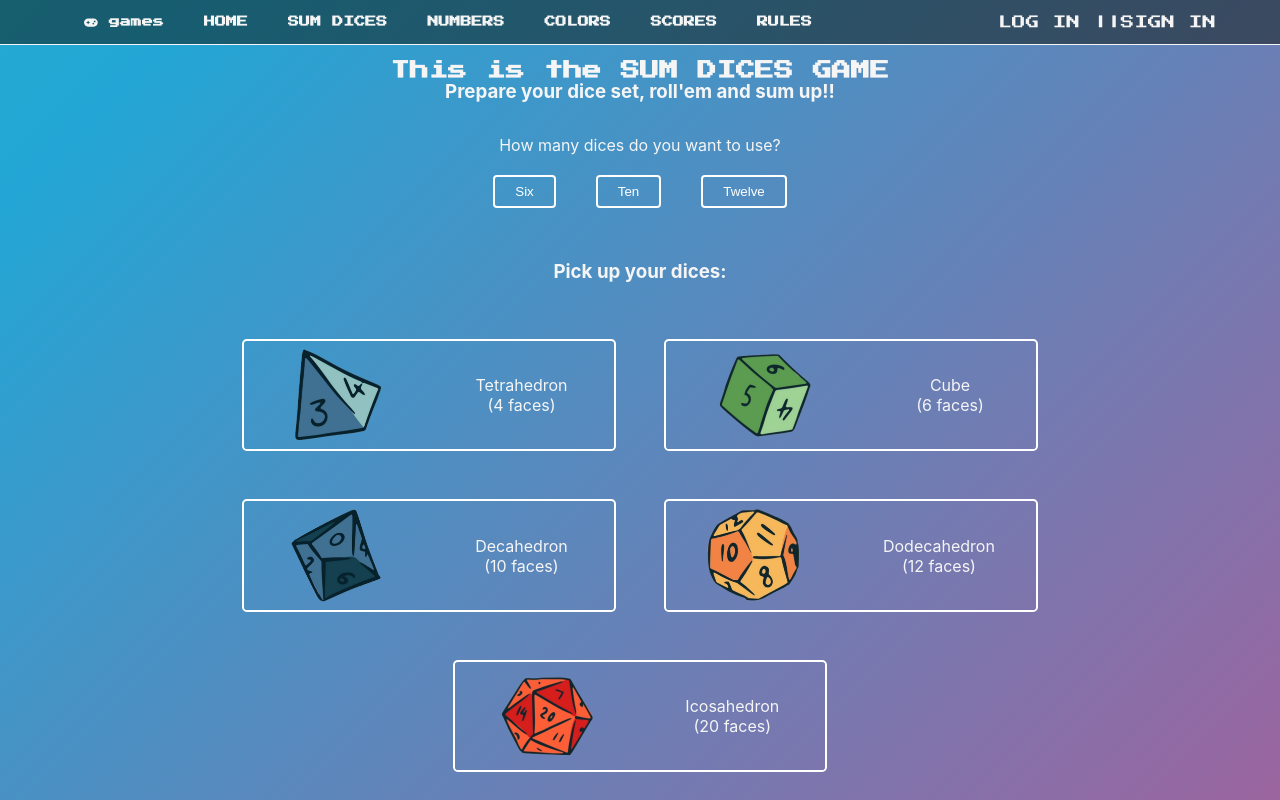
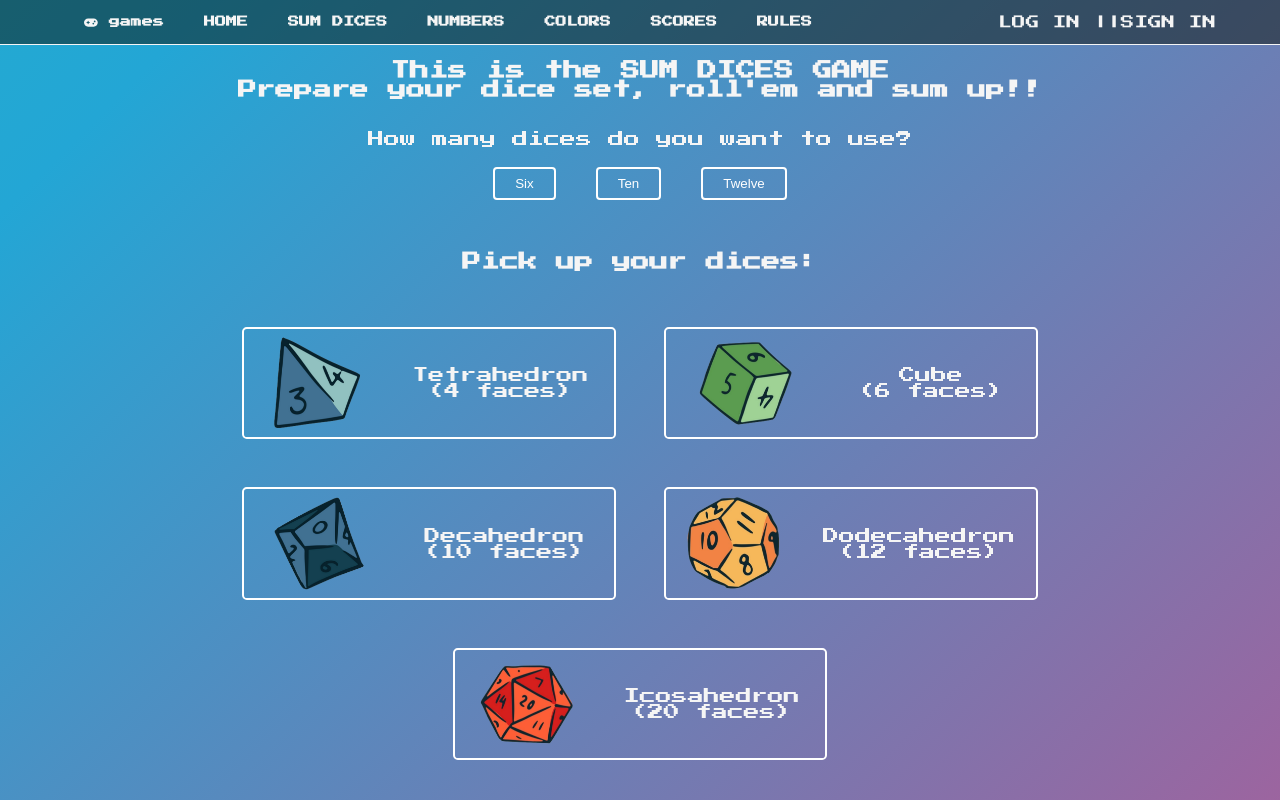
Before and after one commit to IvanSanczewski/dices, a Vue app: page /diceSum in a window 1280 px wide. Shown: the top 800 px of the page. Built offline with nearby package versions, Linux system fonts and the light colour scheme; no server answers; the database is empty.

Commit message:
Applyed font family to dices game

```diff
--- a/src/assets/CSS/dices.css
+++ b/src/assets/CSS/dices.css
@@ -1,4 +1,6 @@
 .container-dices {
+    font-family: 'Press Start 2P', cursive;
+
     display: flex;
     flex-flow: column wrap;
     align-items: center;
```
